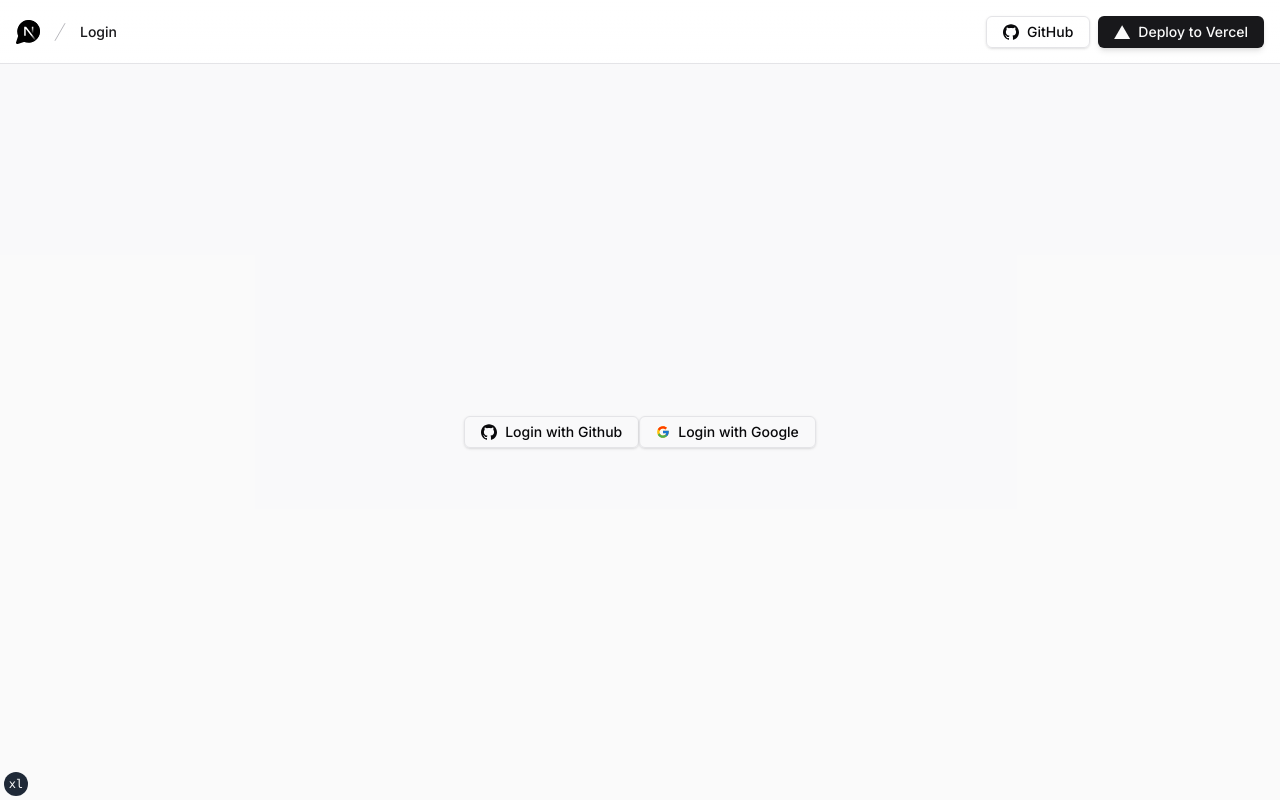
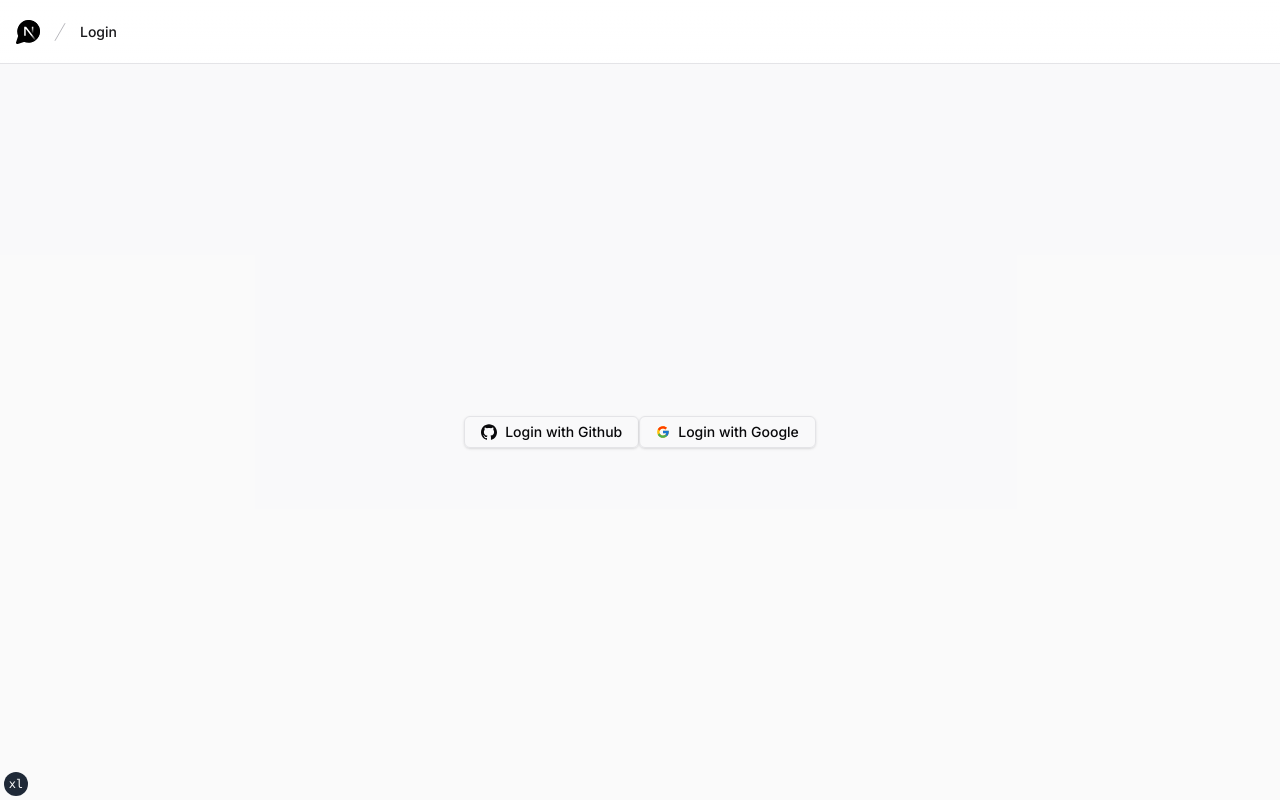
Before and after one commit to hattorishota/Vercel-AI-Chatbot, a Next.js app: page /sign-in in a window 1280 px wide. Built offline with nearby package versions, Linux system fonts and the light colour scheme; no server answers.

Commit message:
右上ボタンの削除

```diff
--- a/components/header.tsx
+++ b/components/header.tsx
@@ -52,26 +52,6 @@ export async function Header() {
           )}
         </div>
       </div>
-      <div className="flex items-center justify-end space-x-2">
-        <a
-          target="_blank"
-          href="https://github.com/vercel/nextjs-ai-chatbot/"
-          rel="noopener noreferrer"
-          className={cn(buttonVariants({ variant: 'outline' }))}
-        >
-          <IconGitHub />
-          <span className="ml-2 hidden md:flex">GitHub</span>
-        </a>
-        <a
-          href="https://github.com/vercel/nextjs-ai-chatbot/"
-          target="_blank"
-          className={cn(buttonVariants())}
-        >
-          <IconVercel className="mr-2" />
-          <span className="hidden sm:block">Deploy to Vercel</span>
-          <span className="sm:hidden">Deploy</span>
-        </a>
-      </div>
     </header>
   )
 }
```
